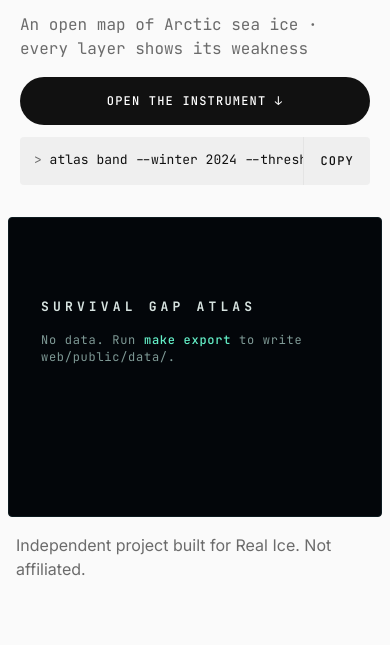
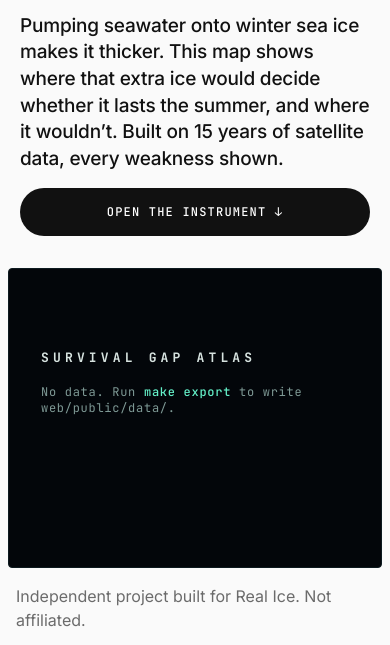
Before and after one commit to ravjothbrar/real_ice, a website built with Vite: page web/index.html in a window 390 px wide. Shown: the part 199-844 px from the top of the page. Built offline with nearby package versions, Linux system fonts and the light colour scheme; files whose address does not match are found by name.

Commit message:
Hero: bigger, bolder plain-language explainer; command block moved out of hero
Co-Authored-By: Claude Opus 5.5 <noreply@anthropic.com>
Claude-Session: https://claude.ai/code/session_01QJXv4bJ5bHXVYWzA2mFamV

```diff
--- a/web/src/page.ts
+++ b/web/src/page.ts
@@ -9,14 +9,8 @@ function cmdBlock(lines: string[], cls = ''): string {
     <button type="button" class="copy" data-copy="${esc(lines.join('\n'))}">COPY</button></div>`;
 }
 
-function winterRange(a: Atlas | null): string {
-  const ws = a?.manifest.winters ?? [];
-  if (!ws.length) return '';
-  return `${ws[0].w}–${ws[ws.length - 1].w}`;
-}
 
 export function heroHTML(a: Atlas | null): string {
-  const range = winterRange(a);
   return `
   <nav class="topnav" aria-label="Sections">
     <a class="mark" href="#top">SURVIVAL GAP ATLAS</a>
@@ -25,10 +19,9 @@ export function heroHTML(a: Atlas | null): string {
   <section class="hero" id="top">
     <h1 class="statement">Where thickening changes whether the ice survives.</h1>
     <div class="hero-row">
-    <p class="mono-sub">An open map of Arctic sea ice${a ? ` · ${fmtInt(a.n)} cells of 25 km` : ''}${range ? ` · <span class="nw">winters ${range}</span>` : ''} · every layer shows its weakness</p>
+    <p class="hero-sub">Pumping seawater onto winter sea ice makes it thicker. This map shows where that extra ice would decide whether it lasts the summer, and where it wouldn’t. Built on 15 years of satellite data, every weakness shown.</p>
     <div class="hero-actions">
       <a class="pill" href="#instrument">OPEN THE INSTRUMENT ↓</a>
-      ${cmdBlock([CLI[0]], 'cmd-hero')}
     </div>
     </div>
   </section>`;
--- a/web/src/style.css
+++ b/web/src/style.css
@@ -65,7 +65,7 @@ button { font: inherit; color: inherit; }
 }
 .nw { white-space: nowrap; }
 .hero-row { display: flex; flex-wrap: wrap; align-items: center; justify-content: space-between; gap: 16px 32px; margin-top: 20px; }
-.mono-sub { font: 400 14px/1.5 var(--mono); color: var(--pg-muted); margin: 0; max-width: 48ch; flex: 1 1 320px; }
+.hero-sub { font: 500 22px/1.4 var(--sans); letter-spacing: -0.01em; color: var(--pg-text); margin: 0; max-width: 84ch; flex: 1 1 520px; }
 .hero-actions { display: flex; flex-wrap: wrap; gap: 12px; align-items: stretch; }
 .pill {
   display: inline-flex; align-items: center; height: 48px; padding: 0 24px;
@@ -397,7 +397,7 @@ input[type='range']::-moz-range-thumb { width: 12px; height: 12px; background: v
   table.spec { table-layout: fixed; width: 100%; }
   table.spec td, table.spec th { overflow-wrap: anywhere; }
   .cmd-hero .copy { min-width: 64px; }
-  .mono-sub { font-size: 16px; }
+  .hero-sub { font-size: 19px; }
   .hero-actions { flex-direction: column; align-items: stretch; }
   .pill { justify-content: center; }
   .cmd-hero { min-width: 0; }
```
